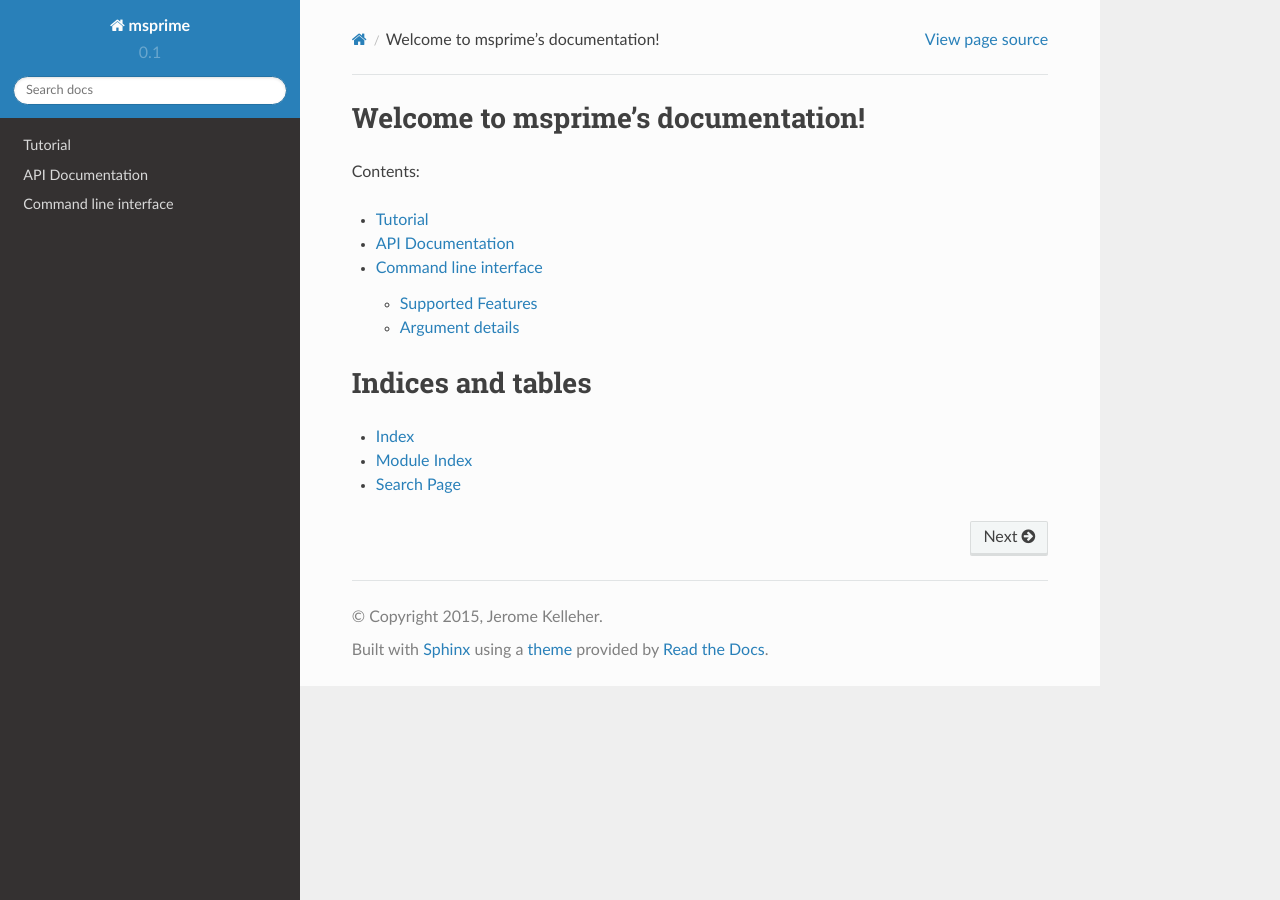
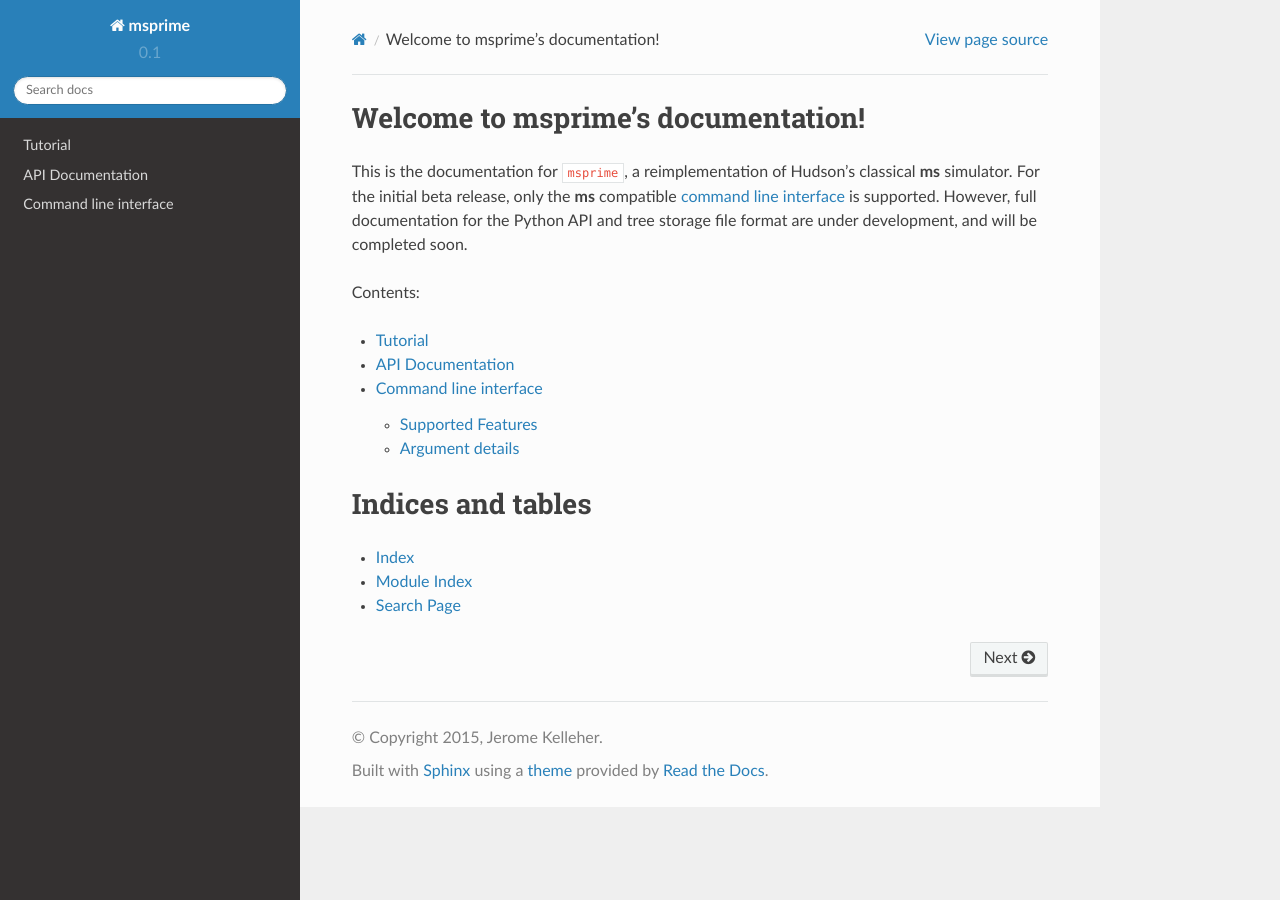
Before and after one commit to tskit-dev/msprime, a Sphinx documentation site: the page built from docs/index.rst, in a window 1280 px wide. Built offline with Sphinx 7.4.7 and the Read the Docs theme 2.0.0, drawn with Linux system fonts in a browser that asks for light colours.

```diff
--- a/docs/index.rst
+++ b/docs/index.rst
@@ -5,6 +5,12 @@
 
 Welcome to msprime's documentation!
 ===================================
+
+This is the documentation for ``msprime``, a reimplementation of Hudson's
+classical :command:`ms` simulator. For the initial beta release, only the
+:command:`ms` compatible :ref:`command line interface <sec-cli>` is supported.
+However, full documentation for the Python API and tree storage file format
+are under development, and will be completed soon.
 
 Contents:
 
--- a/msprime/__init__.py
+++ b/msprime/__init__.py
@@ -28,4 +28,4 @@ from _msprime import get_hdf5_version  # NOQA
 
 from msprime.trees import *  # NOQA
 
-__version__ = '0.1.1a4'
+__version__ = '0.1.1a5'
```
Also changed, not shown: README.txt (+7 -11 lines), docs/api.rst (+1 -9 lines).
